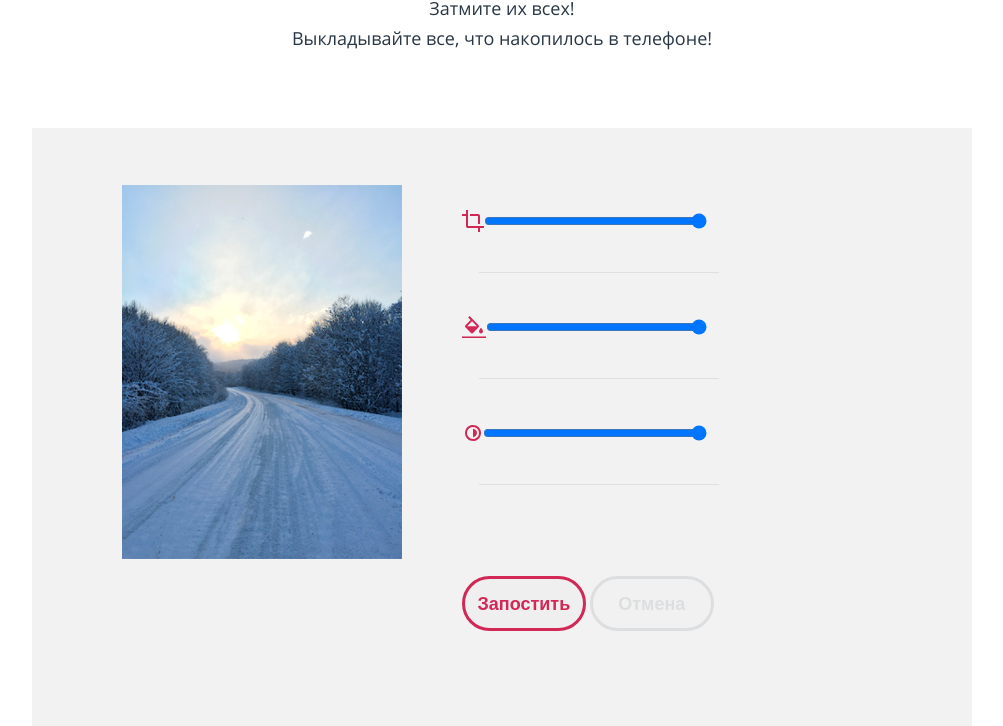
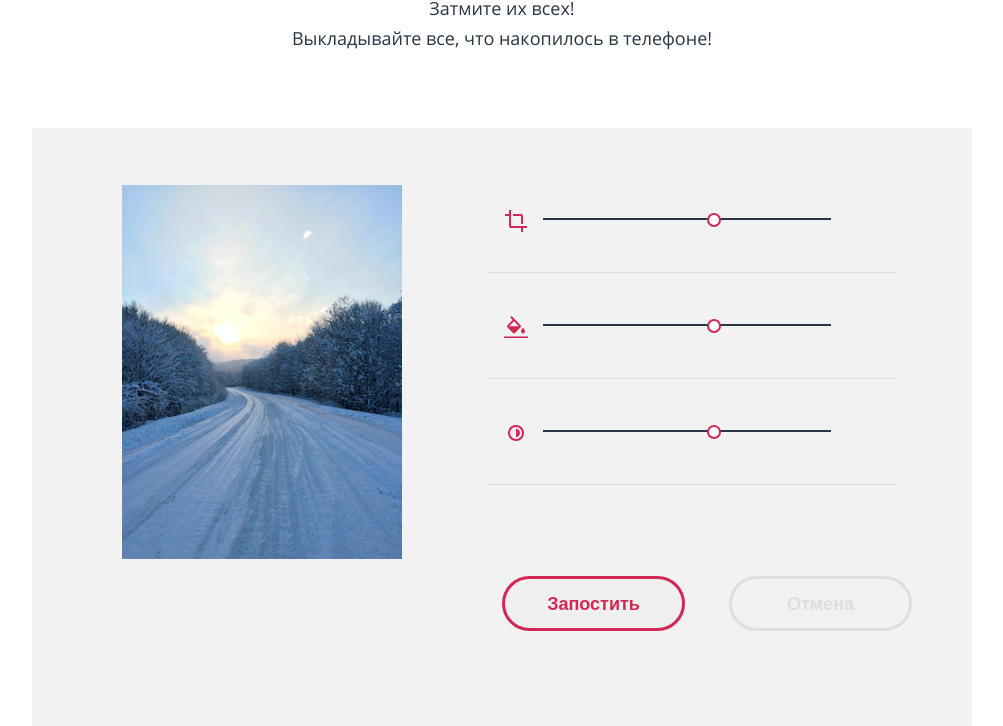
Before and after one commit to vryzhkova/1620049-pink-22, a website: page source/catalog.html in a window 1280 px wide. Shown: the part 1743-2469 px from the top of the page, without its empty margins (138-1141 px from the left). Drawn offline with nearby package versions, Linux system fonts and the light colour scheme; files that its build step writes are made by us from their sources.

Commit message:
Декоративные элементы страницы каталога Правки

```diff
--- a/source/catalog.html
+++ b/source/catalog.html
@@ -402,6 +402,8 @@
             Отредактировать и запостить новую фотографию
           </h2>
           <div class="container">
+            <!-- form -->
+
             <form class="filter__form" action="https://echo.htmlacademy.ru/">
               <input
                 class="visually-hidden filter__form-file"
@@ -414,9 +416,12 @@
                 for="form-file"
                 aria-label="Выберите файл"
               ></label>
+              <div class="filter__controls">
+                <!-- icons-->
+
                 <div class="filter__tools">
                   <div class="filter__tools-instrument filter__tools-crop">
-                  <button class="filter__tools-button">
+                    <button class="filter__tools-button" type="button">
                       <svg
                         width="44"
                         height="44"
@@ -430,7 +435,7 @@
                         />
                       </svg>
                     </button>
-                  <button class="filter__tools-button">
+                    <button class="filter__tools-button" type="button">
                       <svg
                         width="48"
                         height="43"
@@ -447,7 +452,7 @@
                         </g>
                       </svg>
                     </button>
-                  <button class="filter__tools-button">
+                    <button class="filter__tools-button" type="button">
                       <svg
                         width="32"
                         height="32"
@@ -468,48 +473,93 @@
                       </svg>
                     </button>
                   </div>
+                </div>
+                <!-- ./icons-->
 
+                <!-- Range-1 -->
                 <div class="filter__range-filter filter__range-filter-active">
                   <div class="filter__icon-wrapper">
-                    <svg width="22" height="22" viewBox="0 0 22 22" fill="none" xmlns="http://www.w3.org/2000/svg">
-                      <path d="M16 14H18V6C18 5.46957 17.7893 4.96086 17.4142 4.58579C17.0391 4.21071 16.5304 4 16 4H8V6H16V14ZM6 16V0H4V4H0V6H4V16C4 16.5304 4.21071 17.0391 4.58579 17.4142C4.96086 17.7893 5.46957 18 6 18H16V22H18V18H22V16H6Z" fill="#D22856"/>
-                      </svg>
-
-                  </div>
-                  <input type="range" class="filter__range-scale" min="1" max="10" value="85">
-                </div>
-
-                <div class="filter__range-filter">
-                  <div class="filter__icon-wrapper">
-                    <svg width="24" height="22" viewBox="0 0 24 22" fill="none" xmlns="http://www.w3.org/2000/svg">
-                      <path d="M16.56 9.14791L7.62 0L6.205 1.44791L8.585 3.88326L3.44 9.14791C3.1591 9.4357 3.00132 9.82581 3.00132 10.2326C3.00132 10.6393 3.1591 11.0294 3.44 11.3172L8.94 16.9451C9.22125 17.2325 9.6025 17.394 10 17.394C10.3975 17.394 10.7787 17.2325 11.06 16.9451L16.56 11.3172C16.8409 11.0294 16.9987 10.6393 16.9987 10.2326C16.9987 9.82581 16.8409 9.4357 16.56 9.14791ZM5.205 10.2326L10 5.33116L14.795 10.2326H5.205ZM19 11.7674C19 11.7674 17 13.9828 17 15.3488C17 15.8916 17.2107 16.4121 17.5858 16.7959C17.9609 17.1797 18.4696 17.3953 19 17.3953C19.5304 17.3953 20.0391 17.1797 20.4142 16.7959C20.7893 16.4121 21 15.8916 21 15.3488C21 13.9828 19 11.7674 19 11.7674Z" fill="#D22856"/>
-                      <path d="M24 20.4651H0V22H24V20.4651Z" fill="#D22856"/>
+                    <svg
+                      width="22"
+                      height="22"
+                      viewBox="0 0 22 22"
+                      fill="none"
+                      xmlns="http://www.w3.org/2000/svg"
+                    >
+                      <path
+                        d="M16 14H18V6C18 5.46957 17.7893 4.96086 17.4142 4.58579C17.0391 4.21071 16.5304 4 16 4H8V6H16V14ZM6 16V0H4V4H0V6H4V16C4 16.5304 4.21071 17.0391 4.58579 17.4142C4.96086 17.7893 5.46957 18 6 18H16V22H18V18H22V16H6Z"
+                        fill="#D22856"
+                      />
                     </svg>
                   </div>
-                  <input type="range" class="filter__range-scale" min="1" max="10" value="85">
-                </div>
-
-                <div class="filter__range-filter">
-                  <div class="filter__icon-wrapper">
-                    <svg width="16" height="16" viewBox="0 0 16 16" fill="none" xmlns="http://www.w3.org/2000/svg">
-                      <path d="M8 2C9.18669 2 10.3467 2.35189 11.3334 3.01118C12.3201 3.67047 13.0892 4.60754 13.5433 5.7039C13.9974 6.80025 14.1162 8.00665 13.8847 9.17054C13.6532 10.3344 13.0818 11.4035 12.2426 12.2426C11.4035 13.0818 10.3344 13.6532 9.17054 13.8847C8.00666 14.1162 6.80026 13.9974 5.7039 13.5433C4.60755 13.0891 3.67047 12.3201 3.01119 11.3334C2.3519 10.3467 2 9.18669 2 8C2 6.4087 2.63214 4.88258 3.75736 3.75736C4.88258 2.63214 6.4087 2 8 2ZM8 0C6.41775 0 4.87103 0.469192 3.55544 1.34824C2.23985 2.22729 1.21447 3.47672 0.608967 4.93853C0.00346625 6.40034 -0.15496 8.00887 0.153721 9.56072C0.462403 11.1126 1.22433 12.538 2.34315 13.6569C3.46197 14.7757 4.88743 15.5376 6.43928 15.8463C7.99113 16.155 9.59966 15.9965 11.0615 15.391C12.5233 14.7855 13.7727 13.7602 14.6518 12.4446C15.5308 11.129 16 9.58225 16 8C16 5.87827 15.1571 3.84344 13.6569 2.34315C12.1566 0.842855 10.1217 0 8 0Z" fill="#D22856"/>
-                      <path d="M8 12.145C9.07679 12.0711 10.0854 11.5912 10.822 10.8023C11.5586 10.0134 11.9683 8.97432 11.9683 7.895C11.9683 6.81567 11.5586 5.77659 10.822 4.98769C10.0854 4.1988 9.07679 3.71891 8 3.645" fill="#D22856"/>
-                      </svg>
-
-                  </div>
-                  <input type="range" class="filter__range-scale" min="1" max="10" value="85">
-                </div>
-
-                <!-- Range -->
-
-                <!-- <fieldset class="filter-item">
-                  <div class="filter__range-filter">
+                  <fieldset class="filter-item">
+                    <div class="filter__range-filter-item">
                       <div class="filter__scale">
                         <div class="filter__bar"></div>
                       </div>
                       <div class="filter__toggle" tabindex="0"></div>
                     </div>
-                </fieldset> -->
+                  </fieldset>
+                </div>
+
+                <!-- Range-2 -->
+                <div class="filter__range-filter">
+                  <div class="filter__icon-wrapper">
+                    <svg
+                      width="24"
+                      height="22"
+                      viewBox="0 0 24 22"
+                      fill="none"
+                      xmlns="http://www.w3.org/2000/svg"
+                    >
+                      <path
+                        d="M16.56 9.14791L7.62 0L6.205 1.44791L8.585 3.88326L3.44 9.14791C3.1591 9.4357 3.00132 9.82581 3.00132 10.2326C3.00132 10.6393 3.1591 11.0294 3.44 11.3172L8.94 16.9451C9.22125 17.2325 9.6025 17.394 10 17.394C10.3975 17.394 10.7787 17.2325 11.06 16.9451L16.56 11.3172C16.8409 11.0294 16.9987 10.6393 16.9987 10.2326C16.9987 9.82581 16.8409 9.4357 16.56 9.14791ZM5.205 10.2326L10 5.33116L14.795 10.2326H5.205ZM19 11.7674C19 11.7674 17 13.9828 17 15.3488C17 15.8916 17.2107 16.4121 17.5858 16.7959C17.9609 17.1797 18.4696 17.3953 19 17.3953C19.5304 17.3953 20.0391 17.1797 20.4142 16.7959C20.7893 16.4121 21 15.8916 21 15.3488C21 13.9828 19 11.7674 19 11.7674Z"
+                        fill="#D22856"
+                      />
+                      <path d="M24 20.4651H0V22H24V20.4651Z" fill="#D22856" />
+                    </svg>
+                  </div>
+                  <fieldset class="filter-item">
+                    <div class="filter__range-filter-item">
+                      <div class="filter__scale">
+                        <div class="filter__bar"></div>
+                      </div>
+                      <div class="filter__toggle" tabindex="0"></div>
+                    </div>
+                  </fieldset>
+                </div>
+
+                <!-- Range-3 -->
+                <div class="filter__range-filter">
+                  <div class="filter__icon-wrapper">
+                    <svg
+                      width="16"
+                      height="16"
+                      viewBox="0 0 16 16"
+                      fill="none"
+                      xmlns="http://www.w3.org/2000/svg"
+                    >
+                      <path
+                        d="M8 2C9.18669 2 10.3467 2.35189 11.3334 3.01118C12.3201 3.67047 13.0892 4.60754 13.5433 5.7039C13.9974 6.80025 14.1162 8.00665 13.8847 9.17054C13.6532 10.3344 13.0818 11.4035 12.2426 12.2426C11.4035 13.0818 10.3344 13.6532 9.17054 13.8847C8.00666 14.1162 6.80026 13.9974 5.7039 13.5433C4.60755 13.0891 3.67047 12.3201 3.01119 11.3334C2.3519 10.3467 2 9.18669 2 8C2 6.4087 2.63214 4.88258 3.75736 3.75736C4.88258 2.63214 6.4087 2 8 2ZM8 0C6.41775 0 4.87103 0.469192 3.55544 1.34824C2.23985 2.22729 1.21447 3.47672 0.608967 4.93853C0.00346625 6.40034 -0.15496 8.00887 0.153721 9.56072C0.462403 11.1126 1.22433 12.538 2.34315 13.6569C3.46197 14.7757 4.88743 15.5376 6.43928 15.8463C7.99113 16.155 9.59966 15.9965 11.0615 15.391C12.5233 14.7855 13.7727 13.7602 14.6518 12.4446C15.5308 11.129 16 9.58225 16 8C16 5.87827 15.1571 3.84344 13.6569 2.34315C12.1566 0.842855 10.1217 0 8 0Z"
+                        fill="#D22856"
+                      />
+                      <path
+                        d="M8 12.145C9.07679 12.0711 10.0854 11.5912 10.822 10.8023C11.5586 10.0134 11.9683 8.97432 11.9683 7.895C11.9683 6.81567 11.5586 5.77659 10.822 4.98769C10.0854 4.1988 9.07679 3.71891 8 3.645"
+                        fill="#D22856"
+                      />
+                    </svg>
+                  </div>
+                  <fieldset class="filter-item">
+                    <div class="filter__range-filter-item">
+                      <div class="filter__scale">
+                        <div class="filter__bar"></div>
+                      </div>
+                      <div class="filter__toggle" tabindex="0"></div>
+                    </div>
+                  </fieldset>
+                </div>
+
+                <!-- ./Range -->
 
                 <div class="filter__button">
                   <button class="button filter__button-post" type="submit">
@@ -519,7 +569,9 @@
                     Отмена
                   </button>
                 </div>
+              </div>
             </form>
+            <!-- ./form -->
           </div>
         </section>
       </div>
--- a/source/sass/blocks/filter.scss
+++ b/source/sass/blocks/filter.scss
@@ -1,6 +1,7 @@
 .filter {
   background-color: $background-gallery;
   width: 100%;
+  margin-bottom: 40px;
 }
 
 .filter__form {
@@ -24,6 +25,8 @@
   padding-bottom: 43px;
 }
 
+//  icons
+
 .filter__tools {
   display: flex;
   flex-direction: column;
@@ -33,6 +36,68 @@
   display: flex;
   justify-content: space-between;
 }
+
+.filter__tools-button {
+  border: none;
+}
+
+.filter__icon-wrapper {
+  display: none;
+  justify-content: center;
+  align-items: center;
+}
+
+.filter-item {
+  border: none;
+}
+
+// Range
+
+.filter__range-filter {
+  position: relative;
+  display: none;
+  align-items: center;
+  height: 72px;
+}
+
+.filter__range-filter-active {
+  display: flex;
+}
+
+.filter__range-filter::after {
+  content: "";
+  position: absolute;
+  left: -16px;
+  bottom: -16px;
+  width: 320px;
+  height: 1px;
+  background-color: #dddfe0;
+}
+
+.filter__scale {
+  width: 240px;
+  height: 2px;
+  background: #283645;
+}
+
+.filter__bar {
+  width: 65%;
+  margin-left: 0%;
+}
+
+.filter__toggle {
+  position: absolute;
+  top: 28px;
+  left: 205px;
+  width: 14px;
+  height: 14px;
+  background: #ffffff;
+  border: 2px solid #d22856;
+  box-sizing: border-box;
+  border-radius: 50%;
+}
+
+// Filter - buttons
 
 .filter__button-post {
   border: 3px solid $button-rose;
@@ -64,80 +129,6 @@
   margin-bottom: 41px;
 }
 
-.filter__tools-button {
-  border: none;
-}
-
-.filter-item {
-  border: none;
-}
-
-// !!!!!!!!!!!!!!!1
-
-.filter__range-filter {
-  position: relative;
-  display: none;
-  align-items: center;
-  height: 72px;
-}
-
-// .filter__range-filter-active {
-//   display: block;
-// }
-
-.filter__range-filter-active {
-  display: flex;
-}
-
-.filter__icon-wrapper {
-  display: none;
-  justify-content: center;
-  align-items: center;
-}
-
-.filter__range-scale {
-  padding: 0;
-  background-color: transparent;
-  margin: 0 0 0 auto;
-  width: 100%;
-  height: 14px;
-}
-
-.filter__range-scale::after {
-  content: "";
-  position: absolute;
-  left: 17px;
-  bottom: -16px;
-  width: 240px;
-  height: 1px;
-  background-color: #dddfe0;
-}
-
-// !!!!!!!!!!!!!!1
-
-.filter__scale {
-  width: 240px;
-  height: 2px;
-  background: #283645;
-}
-
-.filter__bar {
-  width: 65%;
-  margin-left: 0%;
-}
-
-.filter__toggle {
-  position: absolute;
-  top: -7px;
-  width: 14px;
-  height: 14px;
-  background: #ffffff;
-  border: 2px solid #d22856;
-  box-sizing: border-box;
-  border-radius: 50%;
-  left: 80%;
-}
-
 @media (min-width: $tablet-width) {
   .filter__form {
     flex-direction: row;
@@ -149,6 +140,15 @@
   .filter__tools {
     margin-top: 0;
     margin-left: 50px;
+    width: 275px;
+  }
+
+  .filter__scale {
+    width: 202px;
+    height: 2px;
+  }
+
+  .filter__range-filter::after {
     width: 275px;
   }
 
@@ -171,6 +171,10 @@
     width: 300px;
     height: 400px;
   }
+
+  .filter__controls {
+    padding-left: 49px;
+  }
 }
 
 @media (min-width: $desktop-width) {
@@ -178,22 +182,41 @@
     background-color: transparent;
   }
 
+  .filter__controls {
+    padding-left: 90px;
+  }
+
   .filter__form {
     background-color: #f2f2f2;
     padding: 57px 60px 57px 80px;
   }
 
-  .filter__range-scale {
-    margin-right: 30px;
+  .filter__scale {
     width: 288px;
   }
 
+  .filter__range-filter::after {
+    width: 410px;
+  }
+
+  // .filter__icon-wrapper {
+  //   width: 44px;
+  //   height: 44px;
+  // }
+
   .filter__button {
-    display: inline-block;
+    display: flex;
+    flex-direction: row;
+    justify-content: space-between;
+    align-items: baseline;
+  }
+
+  .filter__button-post {
+    margin-right: 44px;
   }
 
   .filter__button-post,
   .filter__button-cancel {
-    width: 45%;
+    width: 183px;
   }
 }
```
Lines whose indentation alone changed are shown as unchanged.
